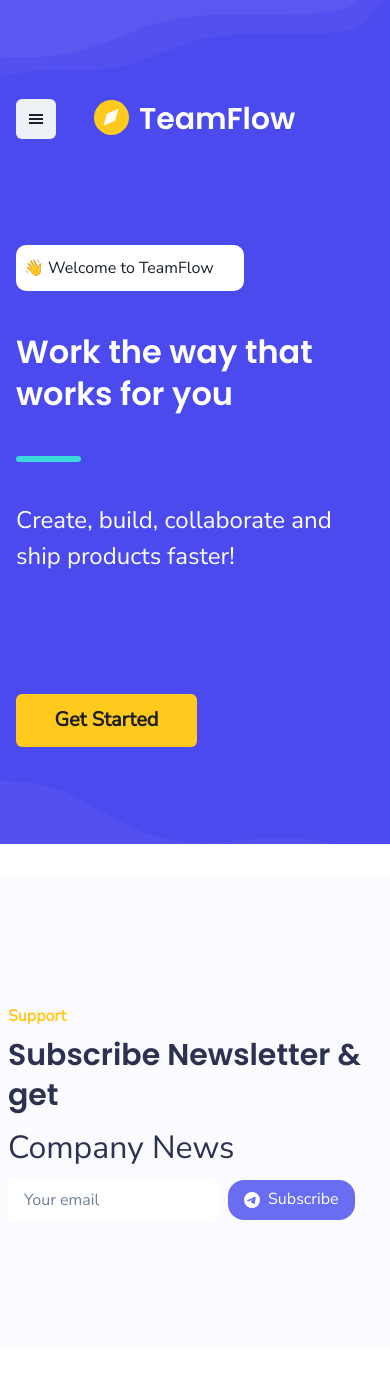
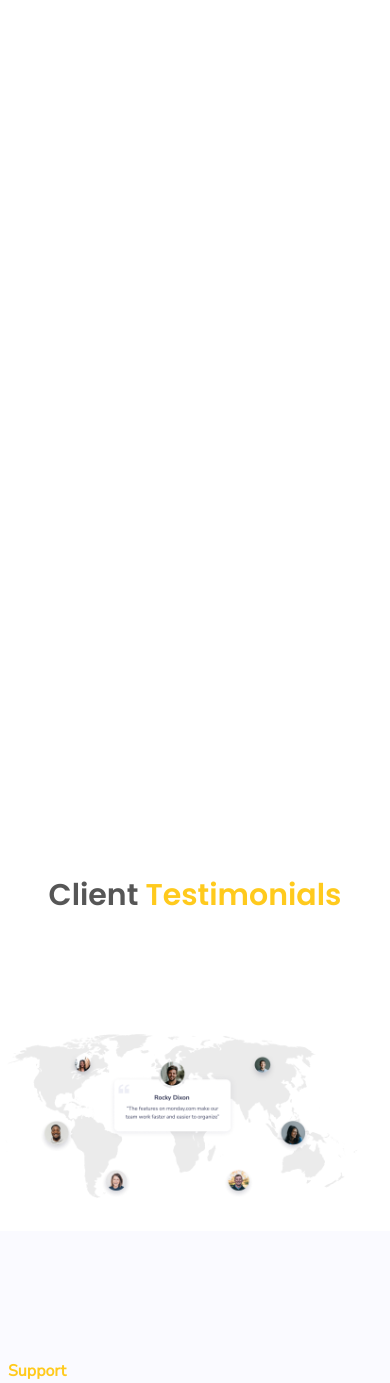
Before and after one commit to noahchernet/agency-landing-page, a Next.js app: page / in a window 390 px wide. Shown: the top 1383 px of the page. Built offline with nearby package versions, Linux system fonts and the light colour scheme.

Commit message:
ClientTestimonials made responsive

```diff
--- a/components/ClientTestimonials.tsx
+++ b/components/ClientTestimonials.tsx
@@ -23,7 +23,7 @@ const ClientTestimonials = (props: Props) => {
         src="assets/client_testimonials.png"
         alt="client_testimonials"
         position={"relative"}
-        right={"3.5rem"}
+        right={{ base: "2rem", lg: "3.5rem" }}
       />
     </VStack>
   );
--- a/pages/index.tsx
+++ b/pages/index.tsx
@@ -16,7 +16,7 @@ import Footer from "../components/Footer";
 const Home: NextPage = () => {
   return (
       <VStack bg="white" w={'100vw'}>
-        <HeroSection />
+        {/* <HeroSection /> */}
         <VStack
           position={"absolute"}
           top={"100vh"}
@@ -30,8 +30,8 @@ const Home: NextPage = () => {
           <IntegrateSection />
           <FeatureThree />
           <FeatureFour />
-          <FeatureFive />
-          <ClientTestimonials />  */}
+          <FeatureFive />*/}
+          <ClientTestimonials />
           <Box bg={"#FAFAFF"} w={"full"}>
             <SubscribeSection />
           </Box>
```
